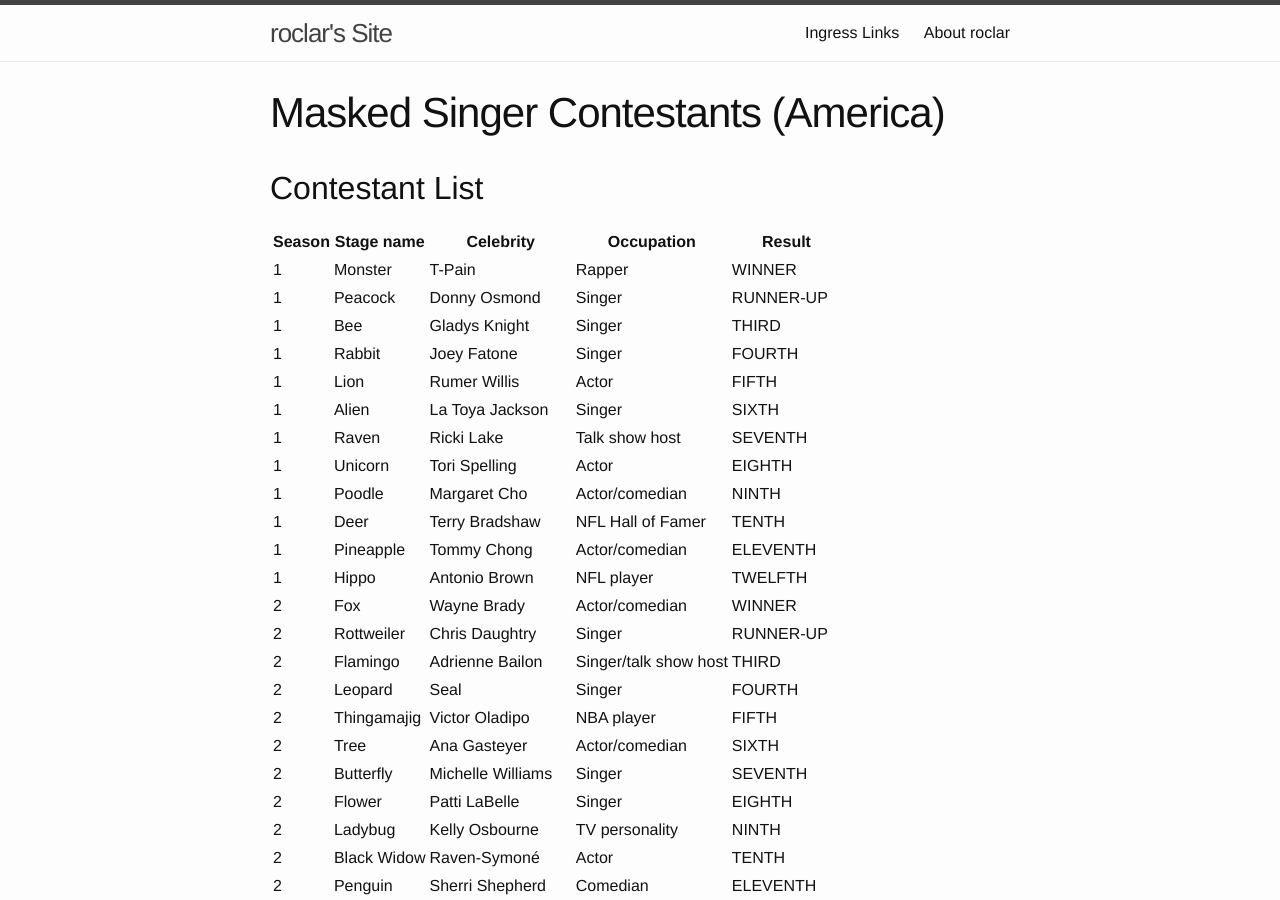
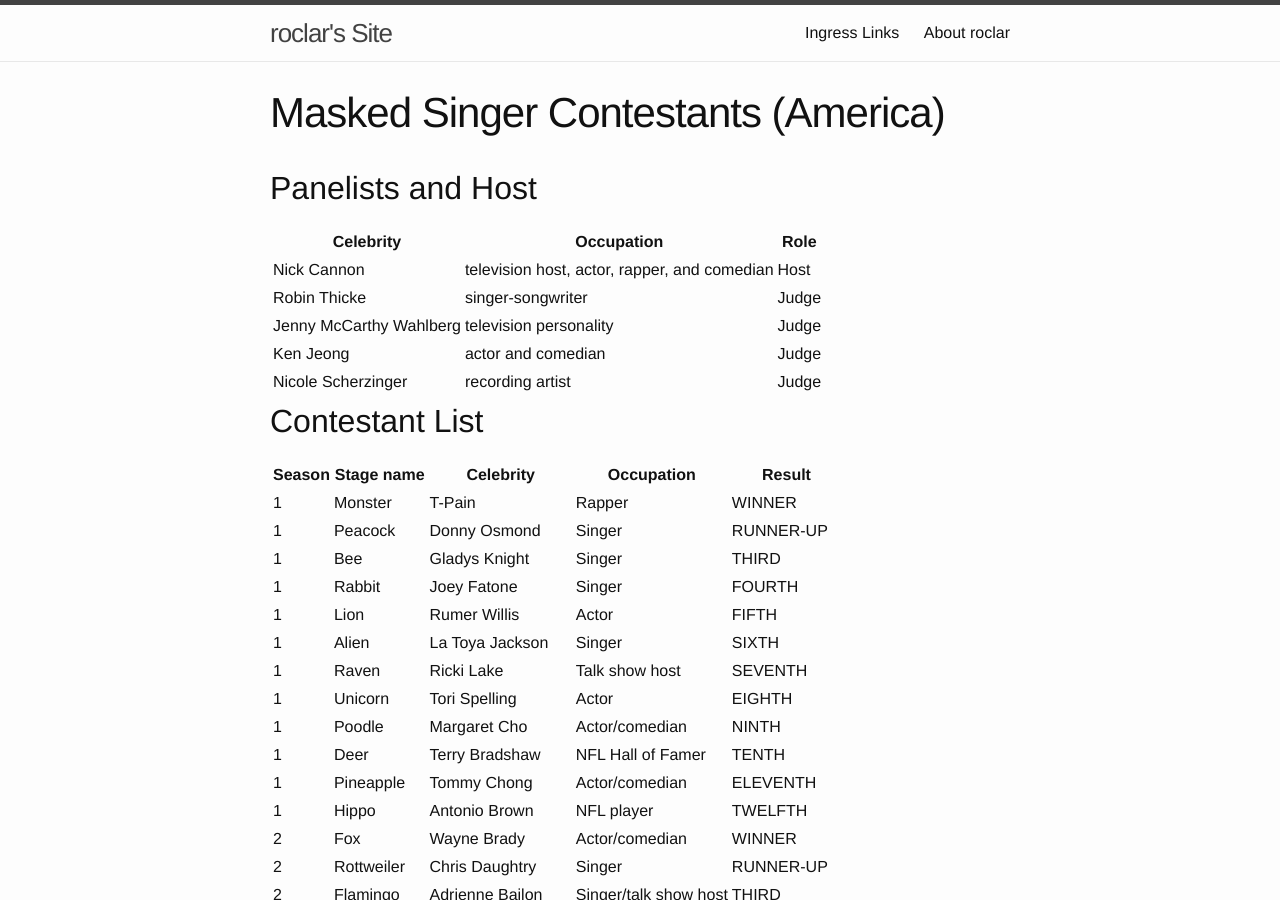
Before and after one commit to roclar/roclar.github.io, a Jekyll site: the page built from MaskedSingerContestants.md, in a window 1280 px wide and 900 px high. Built offline with Jekyll 4.4.1, drawn with Linux system fonts in a browser that asks for light colours.

Commit message:
Added host and returning judges

```diff
--- a/MaskedSingerContestants.md
+++ b/MaskedSingerContestants.md
@@ -3,6 +3,16 @@
 title: Masked Singer Contestants (America)
 weight: 5
 ---
+
+## Panelists and Host
+
+| Celebrity | Occupation | Role |
+| --------- | ---------- | ---- |
+| Nick Cannon | television host, actor, rapper, and comedian | Host |
+| Robin Thicke | singer-songwriter | Judge |
+| Jenny McCarthy Wahlberg | television personality | Judge |
+| Ken Jeong | actor and comedian | Judge |
+| Nicole Scherzinger | recording artist | Judge |
 
 ## Contestant List
 
```
